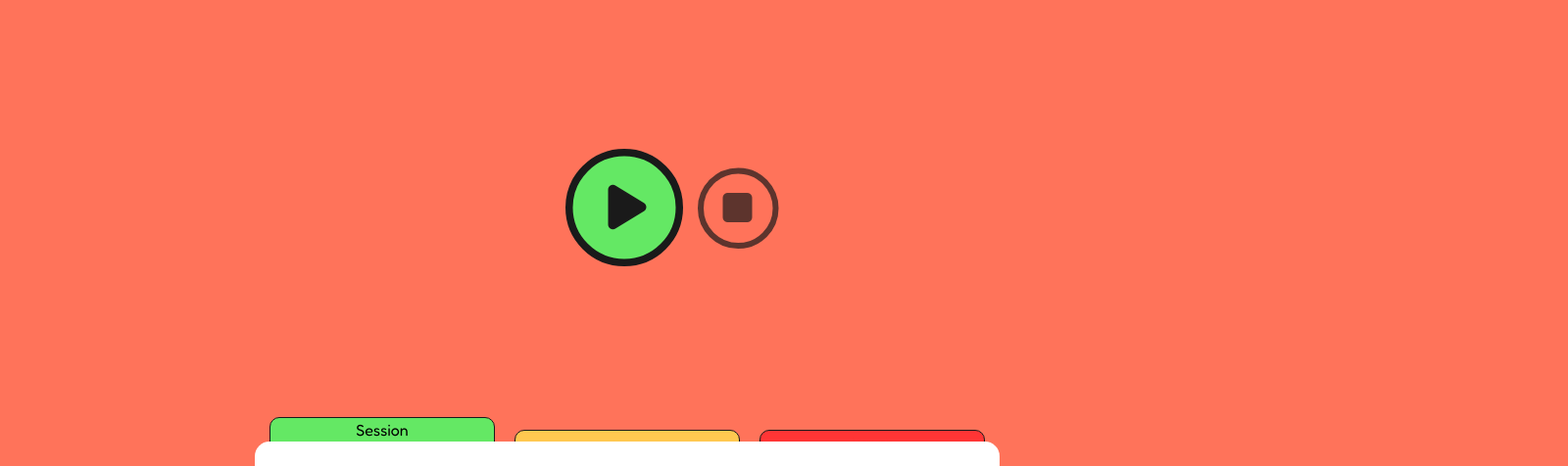
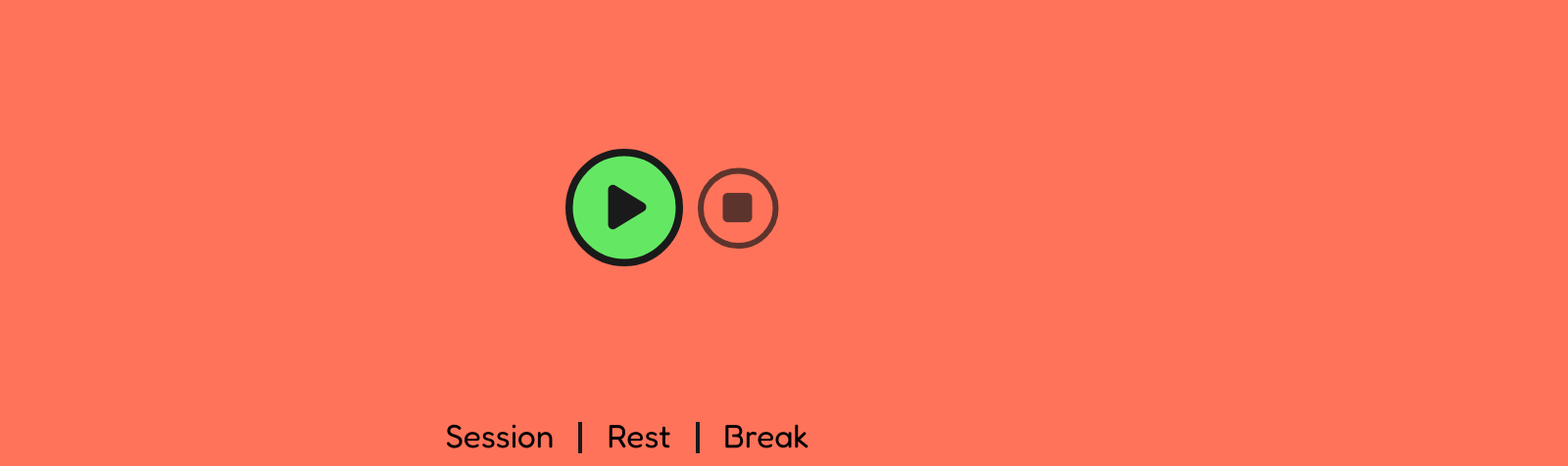
Before and after one commit to shojinPy/Pomodoro, a website built with Vite: page App/index.html in a window 1280 px wide. Shown: the part 324-800 px from the top of the page at 98% size, 1600 px wide, since content can reach past the window. Built offline with nearby package versions, Linux system fonts and the light colour scheme.

Commit message:
fixed some bugs

```diff
--- a/App/index.html
+++ b/App/index.html
@@ -49,13 +49,11 @@
 
       <!-- Timer-type selection -->
       <div class="selection-container child">
-        <ul>
+        <ul class="selection-items">
           <li id="session-button">Session</li>
           <div class="item-divider"></div>
-
           <li id="rest-button">Rest</li>
           <div class="item-divider"></div>
-
           <li id="break-button">Break</li>
         </ul>
       </div>
--- a/App/style.css
+++ b/App/style.css
@@ -20,10 +20,7 @@
 
 body {
   background-color: var(--clr-red);
-  height: 100vh;
-  max-width: 760px;
-  margin: 0 auto;
-  position: relative;
+  overflow: hidden;
 }
 
 /* Header style */
@@ -37,7 +34,7 @@ header {
 /* Timer style */
 .time-container {
   color: var(--clr-black);
-  margin: 100px 0 0px 0;
+  margin: 100px 0 0 0;
   font-size: 2em;
   text-align: center;
 }
@@ -121,55 +118,44 @@ header {
 
 /* Selection timer styles */
 .selection-container {
-  height: 25px;
+  position: absolute;
+  bottom: 5px;
   width: 100%;
-  background-color: white;
-  text-align: center;
-
-  position: absolute;
-  bottom: 0;
 }
 
-.selection-container ul{
+.selection-items {
   list-style: none;
+  font-size: 1.3em;
   display: flex;
-  justify-content: space-around;
-  position: relative;
+  justify-content: center;
+  gap: 15px;
+}
+.selection-items li {
+  padding: 0 10px;
+  border-radius: 15px;
+}
+.selection-items li:hover {
+  transform: translateY(-5px);
+  cursor: pointer;
 }
 
-.selection-container ul li {
-  width: 30%;
-  margin: 0 2px;
-  background-color: blue;
-  border: 1px solid var(--clr-black);
-  border-top-left-radius: 10px;
-  border-top-right-radius: 10px;
-  position: absolute;
-  z-index: -1;
+.item-divider {
+  height: 32px;
+  border-left: 4px solid var(--clr-black);
 }
 
-/* Selection items */
-#session-button {
-  background-color: var(--clr-green);
-  top: -25px;
-  left: 0;
-}
-#rest-button {
-  background-color: var(--clr-orange);
-  color: var(--clr-orange);
-  top: -12px;
-}
-#break-button {
-  background-color: var(--clr-dark-red);
-  color: var(--clr-dark-red);
-  top: -12px;
-  right: 0;
-}
 
 @media screen and (min-width: 320px) {
 
   .time-container {
     font-size: 2.5em;
+  }
+
+  .selection-container {
+    font-size: 1.4em;
+  }
+  .item-divider {
+    margin-top: 5px;
   }
 }
 
@@ -189,11 +175,9 @@ header {
   }
 
   .selection-container {
-    border-top-left-radius: 15px;
-    border-top-right-radius: 15px;
+    font-size: 1.6em;
   }
-
-  .selection-container ul li {
-    margin: 0 15px;
+  .item-divider {
+    margin-top: 10px;
   }
 }
```
